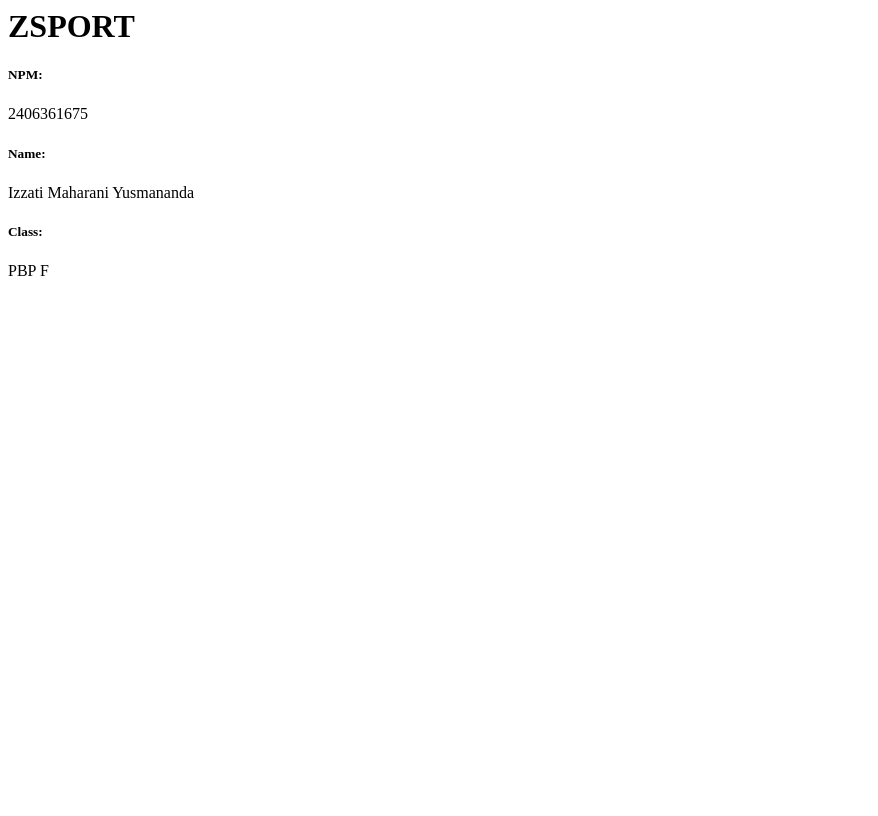
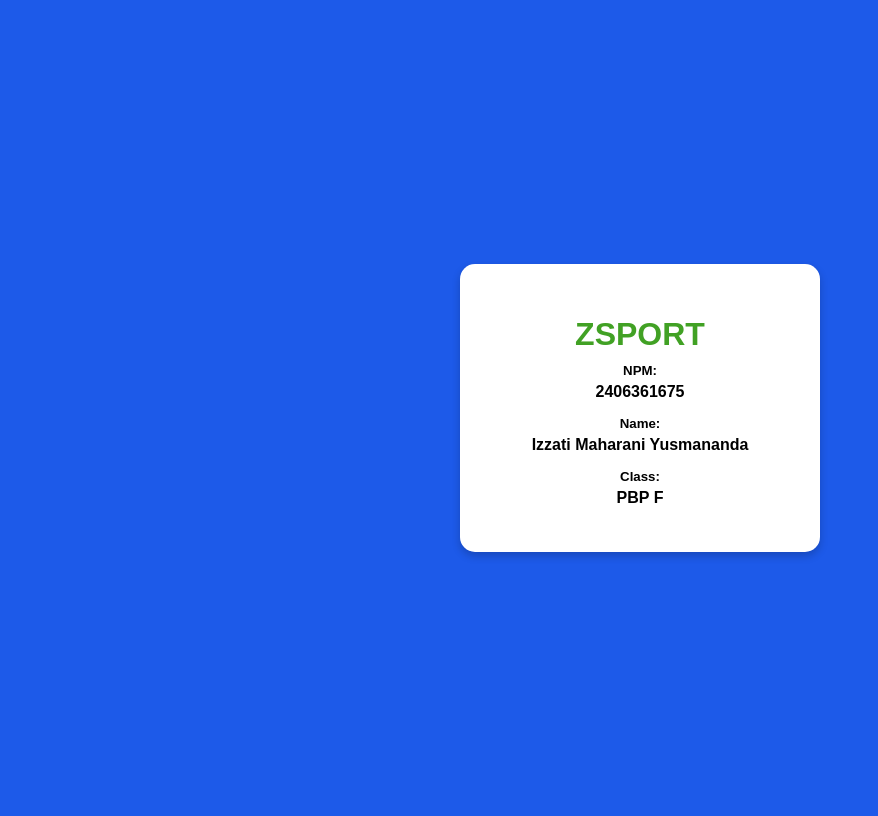
Before and after one commit to izziewizzle/football-shop, a Django app: page / in a window 1280 px wide. Shown: the whole page, without its empty margins (0-878 px from the left). Before the commit the page ends 276 px from the top, so only its background shows below. Run offline with Django 5.2, Linux system fonts and the light colour scheme.

Commit message:
Update HTML dan README

```diff
--- a/main/templates/main.html
+++ b/main/templates/main.html
@@ -1,8 +1,50 @@
-<h1>ZSPORT</h1>
+<!DOCTYPE html>
+<html lang="en">
+<head>
+    <meta charset="UTF-8">
+    <meta name="viewport" content="width=device-width, initial-scale=1.0">
+    <title>ZSPORT</title>
+    <style>
+    body {
+        display: flex;
+        justify-content: center;
+        align-items: center;
+        height: 100vh;
+        background-color: #1d5ae9;
+        font-family: Arial, sans-serif;
+    }
+    .info-box {
+        background: #ffffff;
+        padding: 30px;
+        border-radius: 15px;
+        box-shadow: 0 4px 8px rgba(0,0,0,0.2);
+        text-align: center;
+        width: 300px;
+    }
+    .info-box h1 {
+        margin-bottom: 20px;
+        font-weight: bold;
+    }
+    .info-box h5 {
+        margin: 10px 0 5px;
+    }
+    .info-box p {
+        margin: 0 0 15px;
+        font-weight: bold;
+    }
+    </style>
+</head>
+<body>
+    <div class="info-box">
+    <h1 style="color:#41a124; margin-bottom:5px;">ZSPORT </h1>
+    <h5>NPM:</h5>
+    <p>{{ npm }}</p>
 
-<h5>NPM: </h5>
-<p>{{ npm }}</p>
-<h5>Name: </h5>
-<p>{{ name }}<p>
-<h5>Class: </h5>
-<p>{{ class }}</p>
+    <h5>Name:</h5>
+    <p>{{ name }}</p>
+
+    <h5>Class:</h5>
+    <p>{{ class }}</p>
+    </div>
+</body>
+</html>
```
Also changed, not shown: README.md, diagram.jpg (added).
